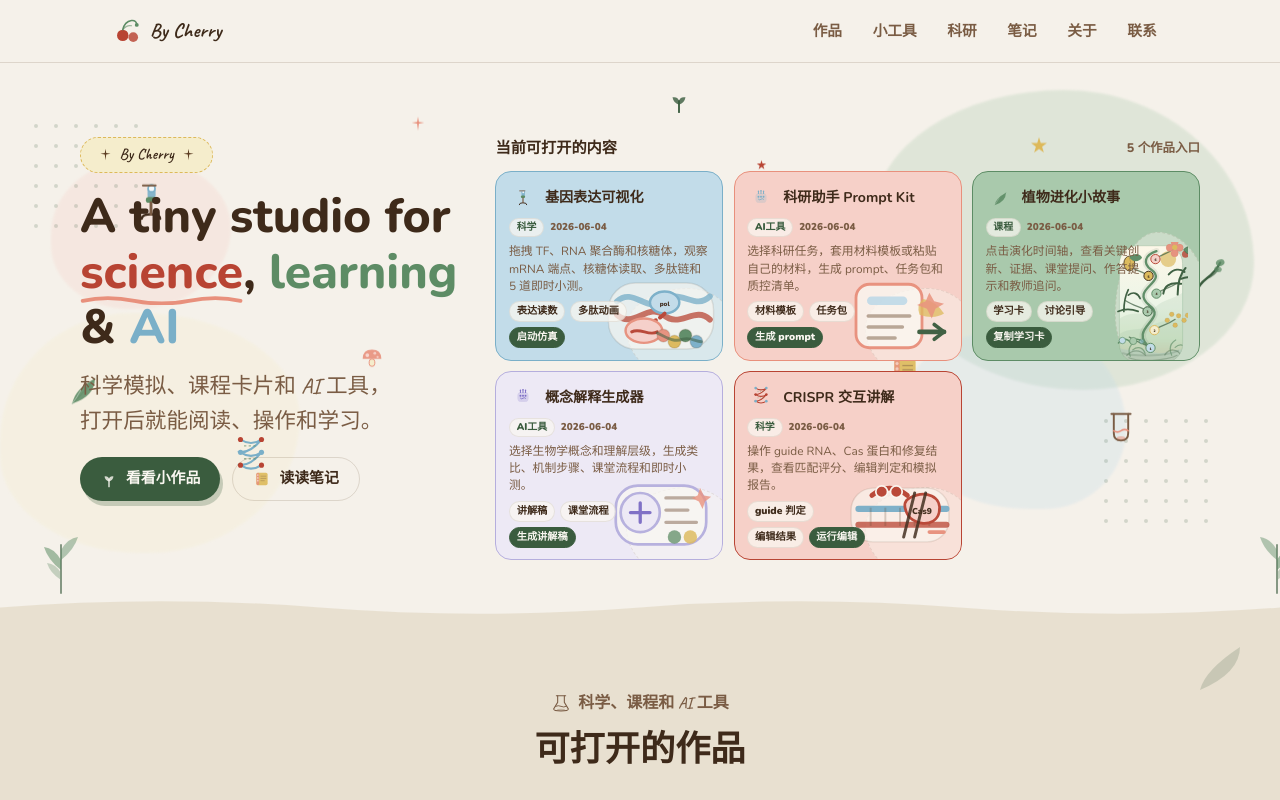
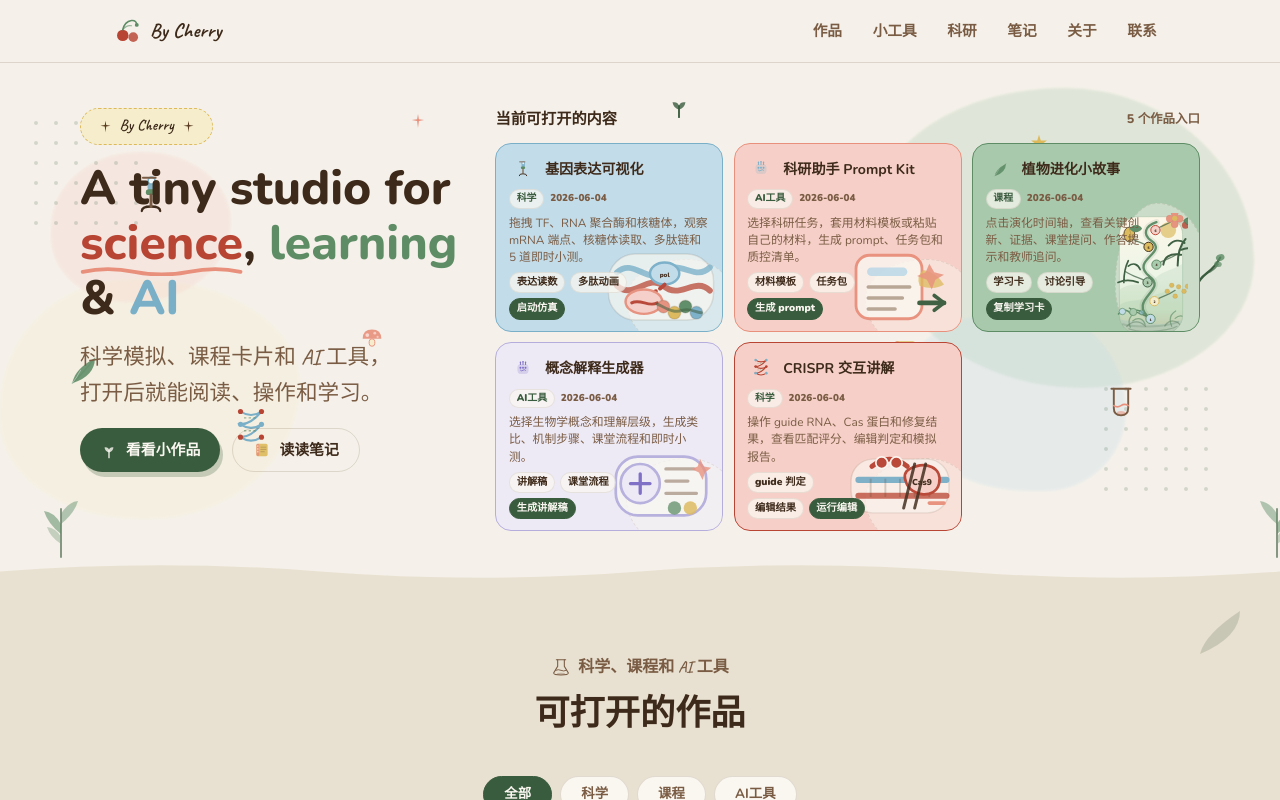
Before and after one commit to liruirui321/Bycherry, a React (Vite) app: page / in a window 1280 px wide. Built offline with nearby package versions, Linux system fonts and the light colour scheme.

Commit message:
Tighten homepage first view

```diff
--- a/src/app/components/Hero.tsx
+++ b/src/app/components/Hero.tsx
@@ -76,7 +76,7 @@ export function Hero() {
         justifyContent: "center",
         position: "relative",
         overflow: "hidden",
-        padding: "4.6rem 1.5rem 2.2rem",
+        padding: "2.8rem 1.5rem 1.7rem",
         width: "100%",
         maxWidth: "100%",
       }}
@@ -311,6 +311,8 @@ export function Hero() {
           #top {
             padding-left: 1rem !important;
             padding-right: 1rem !important;
+            padding-top: 1rem !important;
+            padding-bottom: 1.15rem !important;
           }
 
           .hero-inner,
@@ -343,6 +345,10 @@ export function Hero() {
           .hero-work-preview {
             transform: scale(0.82);
             transform-origin: right bottom;
+          }
+
+          .hero-floating-deco {
+            display: none !important;
           }
         }
 
```
